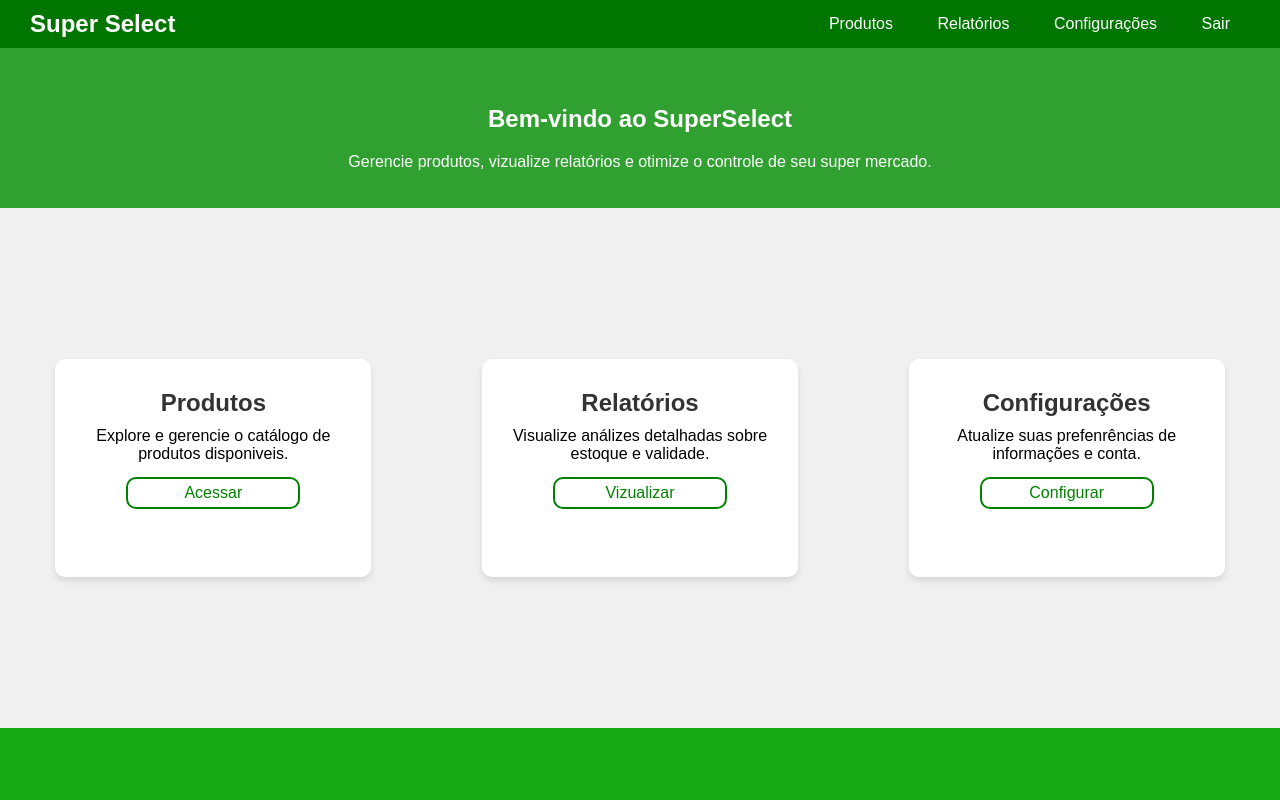
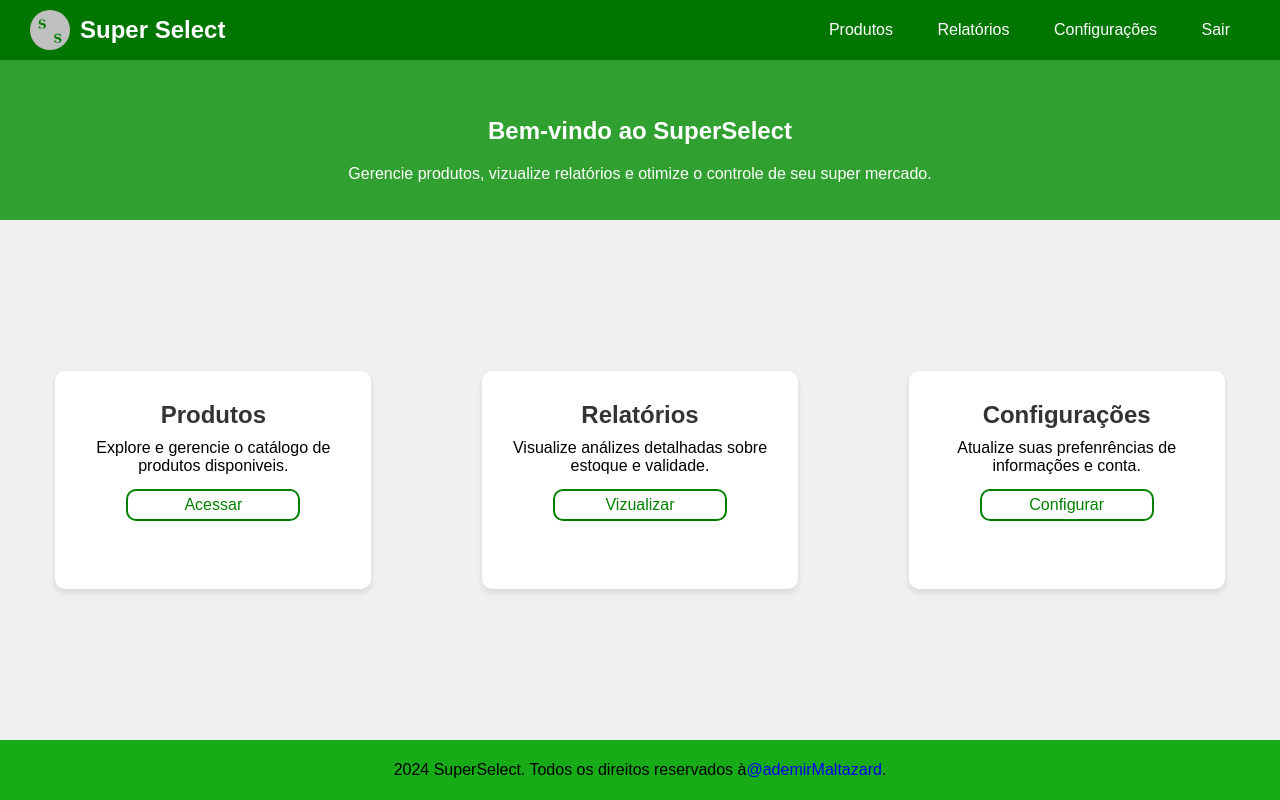
Before and after one commit to ademirMaltazard/Projeto-SuperSelect, a Flask app: page / in a window 1280 px wide. Run offline with Flask 3, Linux system fonts and the light colour scheme.

Commit message:
mudança nas classes e adição de tag footer

```diff
--- a/templates/base/index.html
+++ b/templates/base/index.html
@@ -8,12 +8,15 @@
 <body>
 {% if True %}
 <nav>
+    <div class="logo-area">
+        <img src="{{ url_for('static', filename='imagens/logo_SS.png') }}" alt="logo da aplicação" class="logo">
         <h2>Super Select</h2>
+    </div>
     <div class="butons">
         <a class="nav-button" href="/">Produtos</a>
         <a class="nav-button" href="/">Relatórios</a>
         <a class="nav-button" href="/">Configurações</a>
-            <a class="nav-button" href="/">Sair</a>
+        <a class="nav-button" href="/login">Sair</a>
     </div>
 </nav>
 {% endif %}
@@ -21,4 +24,7 @@
 {% block content %}
 {% endblock %}
 
+<footer>
+    2024 SuperSelect. Todos os direitos reservados à <a href="https://github.com/ademirMaltazard">@ademirMaltazard</a>.
+</footer>
 </body>
```
Lines whose indentation alone changed are shown as unchanged.
